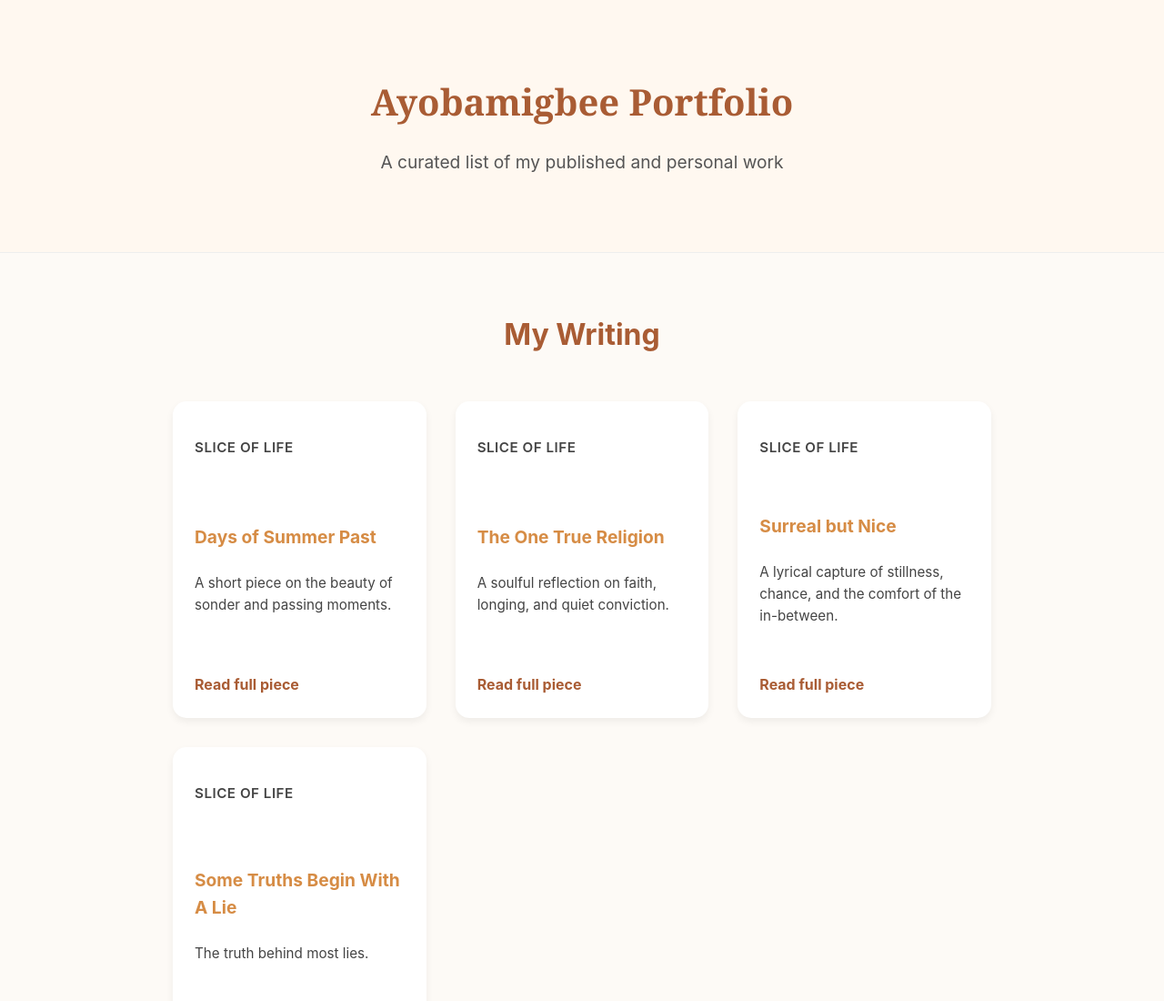
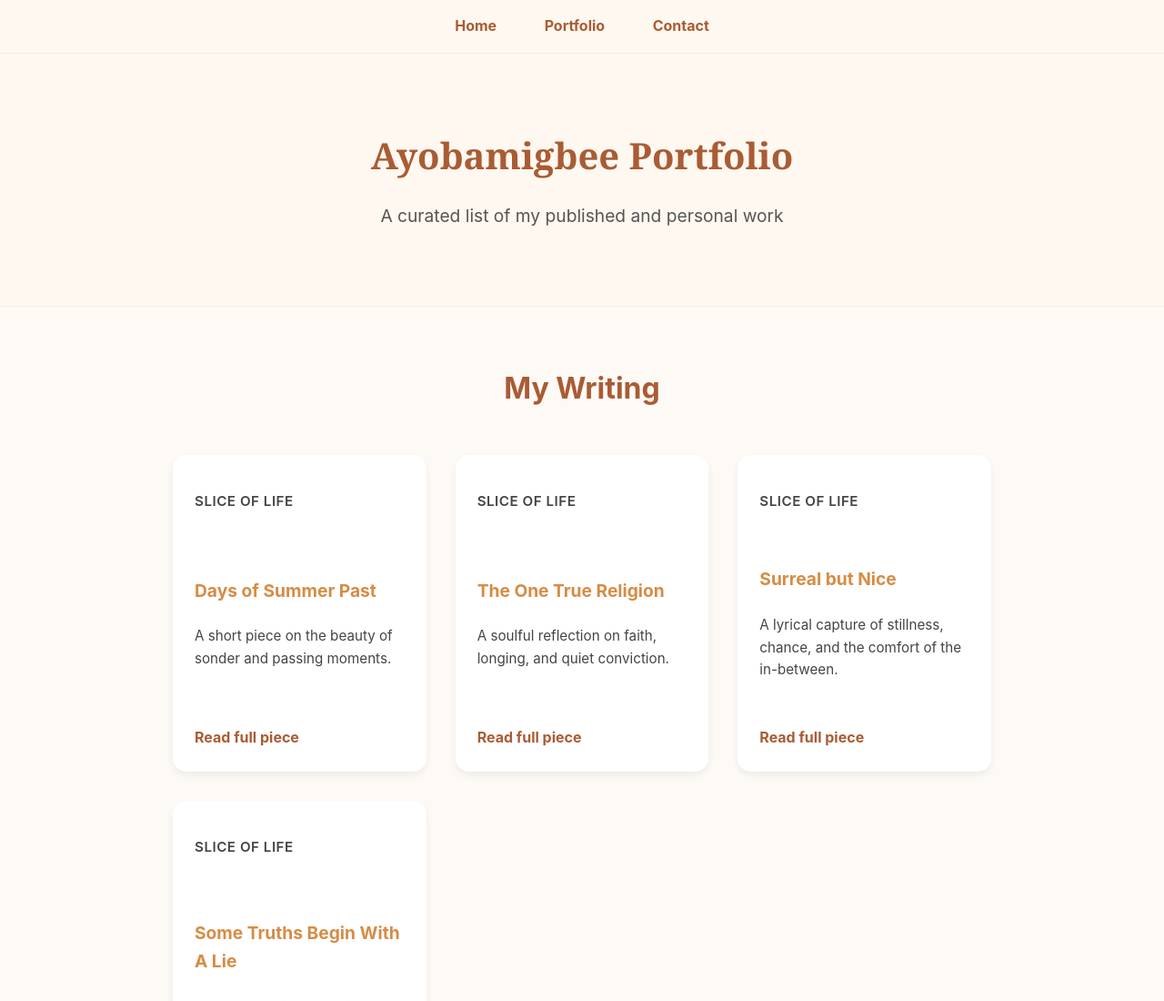
Before and after one commit to Gbeminiyigbenga/Websiteeeeee, a plain HTML site: page port.html in a window 1280 px wide. Shown: the top 1100 px of the page at 91% size. Drawn offline with Linux system fonts and the light colour scheme.

Commit message:
Update port.html

```diff
--- a/port.html
+++ b/port.html
@@ -6,6 +6,17 @@
   <link rel="stylesheet" href="styles11.css" />
 </head>
 <body>
+
+<!-- Navigation Bar -->
+<nav>
+  <ul class="nav-list">
+    <li><a href="index.html">Home</a></li>
+    <li><a href="port.html">Portfolio</a></li>
+    <li><a href="contact.html">Contact</a></li>
+  </ul>
+</nav>
+
+
   <header class="site-header">
     <div class="container">
       <h1 class="site-title">Ayobamigbee Portfolio</h1>
```
